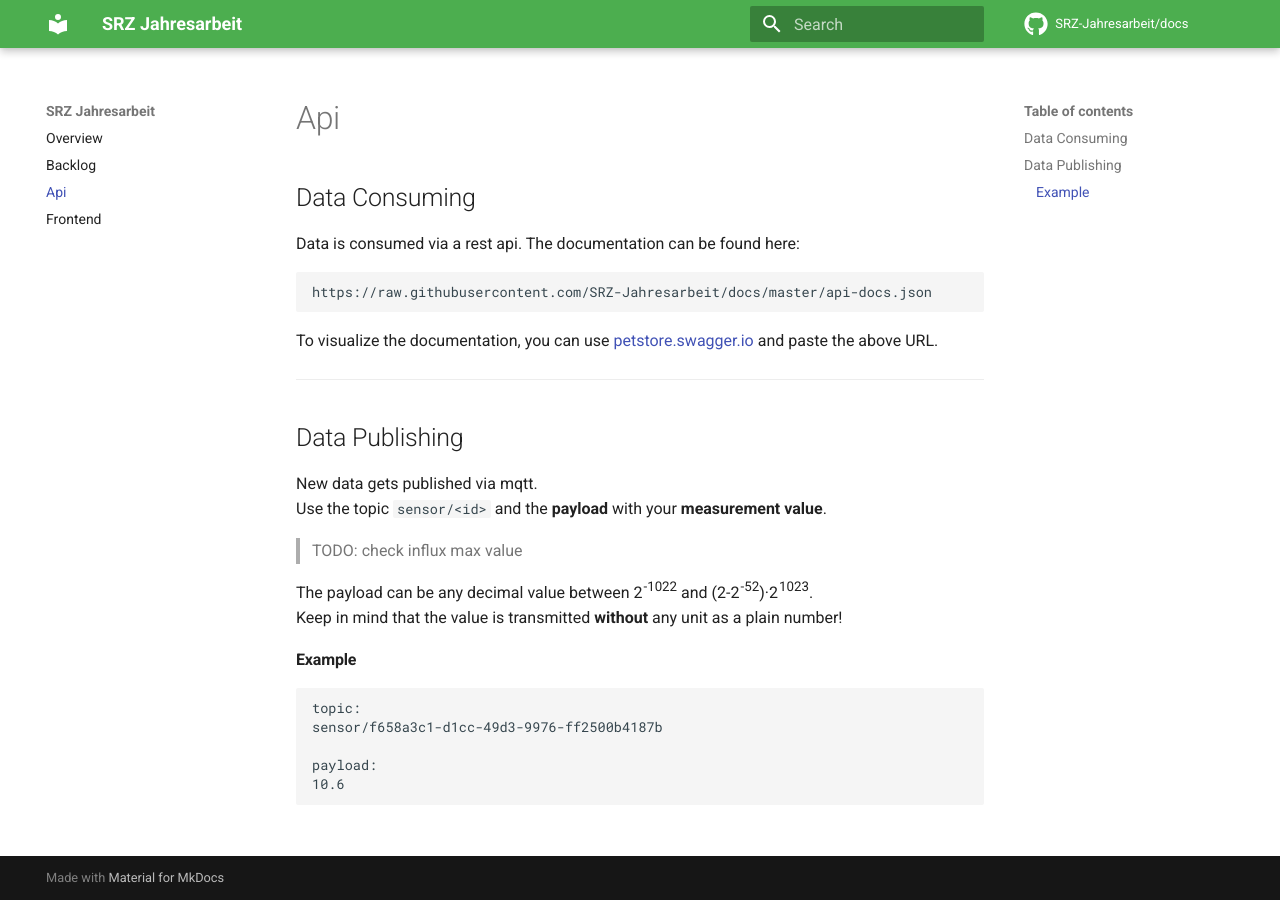
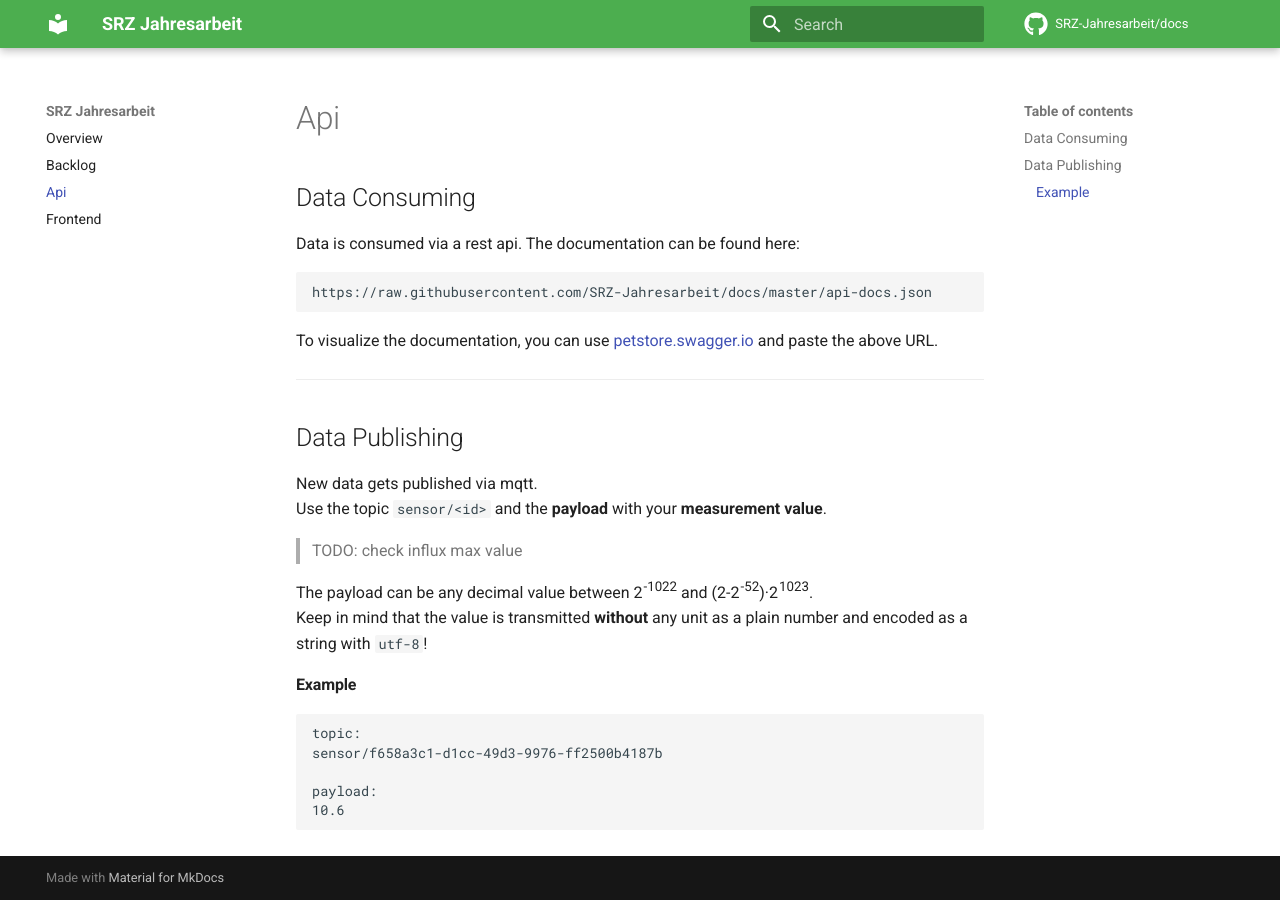
Before and after one commit to SRZ-Jahresarbeit/docs, an MkDocs documentation site: the page built from docs/api.md, in a window 1280 px wide. Built offline with MkDocs 1.6.1 and Material for MkDocs 9.7.7, drawn with Linux system fonts in a browser that asks for light colours; comment, search, counter and statistics services are not loaded.

```diff
--- a/docs/api.md
+++ b/docs/api.md
@@ -20,7 +20,7 @@ Use the topic `sensor/<id>` and the **payload** with your **measurement value**.
 
 The payload can be any decimal value between 2<sup>-1022</sup> and (2-2<sup>-52</sup>)&middot;2<sup>1023</sup>.
 <br>
-Keep in mind that the value is transmitted **without** any unit as a plain number!
+Keep in mind that the value is transmitted **without** any unit as a plain number and encoded as a string with `utf-8`!
 
 #### Example
 
```
